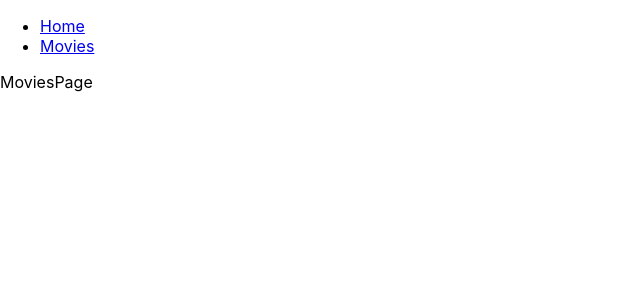
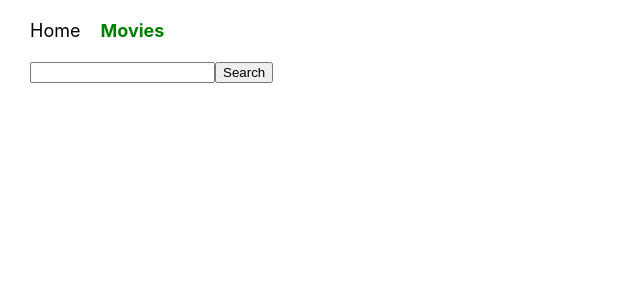
Before and after one commit to jujalei/goit-react-hw-05-movies, a React (Create React App) app: page /goit-react-hw-05-movies/movies in a window 1280 px wide. Shown: the top 300 px of the page, without its empty margins (0-640 px from the left). Built offline with nearby package versions, Linux system fonts and the light colour scheme.

Commit message:
MoviesPage

```diff
--- a/src/components/App.jsx
+++ b/src/components/App.jsx
@@ -7,15 +7,10 @@ export const App = () => {
   return (
     <div>
       <header>
-        <nav>
-          <ul>
-            <li>
-              <NavLink to="/">Home</NavLink>
-            </li>
-            <li>
-              <NavLink to="/movies">Movies</NavLink>
-            </li>
-          </ul>
+        <nav className="menu">
+          <NavLink to="/">Home</NavLink>
+
+          <NavLink to="/movies">Movies</NavLink>
         </nav>
       </header>
       <main>
--- a/src/index.css
+++ b/src/index.css
@@ -7,9 +7,32 @@ body {
     sans-serif;
   -webkit-font-smoothing: antialiased;
   -moz-osx-font-smoothing: grayscale;
+  padding-left: 30px;
+  padding-right: 30px;
 }
 
 code {
   font-family: source-code-pro, Menlo, Monaco, Consolas, 'Courier New',
     monospace;
 }
+
+header {
+  padding-top: 20px;
+  padding-bottom: 20px;
+}
+
+.menu {
+  display: flex;
+  gap: 20px;
+}
+
+.menu > a {
+  text-decoration: none;
+  color: black;
+  font-size: 18px;
+}
+
+.menu > a.active {
+  color: green;
+  font-weight: 700;
+}
--- a/src/pages/HomePage.jsx
+++ b/src/pages/HomePage.jsx
@@ -1,11 +1,13 @@
 import React, { useEffect, useState } from 'react';
-import { Link } from 'react-router-dom';
+import { Link, useLocation } from 'react-router-dom';
 import { fetchTrendingToday } from 'services/api';
 
 const HomePage = () => {
   const [films, setFilms] = useState([]);
   const [isLoading, setIsLoading] = useState(false);
   const [error, setError] = useState(null);
+
+  const location = useLocation();
 
   useEffect(() => {
     const fetchFilmsData = async () => {
@@ -36,7 +38,12 @@ const HomePage = () => {
       {films.length > 0 &&
         films.map(film => {
           return (
-            <Link className="film" key={film.id} to={`/movies/${film.id}`}>
+            <Link
+              className="film"
+              key={film.id}
+              to={`/movies/${film.id}`}
+              state={{ from: location }}
+            >
               <div>
                 {/* <img
                   src={`https://image.tmdb.org/t/p/original${film.poster_path}`}
--- a/src/pages/MoviesDetails.jsx
+++ b/src/pages/MoviesDetails.jsx
@@ -58,7 +58,10 @@ const MoviesDetails = () => {
           />
 
           <p>
-            {' '}
+            <strong>User score:</strong> {filmDetails.vote_average}
+          </p>
+
+          <p>
             <strong>Overview:</strong> {filmDetails.overview}
           </p>
           <p>
--- a/src/pages/MoviesPage.jsx
+++ b/src/pages/MoviesPage.jsx
@@ -1,7 +1,82 @@
-import React from 'react';
+import React, { useEffect, useState } from 'react';
+import { Link, useLocation, useSearchParams } from 'react-router-dom';
+import { fetchFilmName } from 'services/api';
 
 export const MoviesPage = () => {
-  return <div>MoviesPage</div>;
+  const [searchParams, setSearchParams] = useSearchParams();
+  const searchTerm = searchParams.get('query');
+  const location = useLocation();
+
+  const [films, setFilms] = useState([]);
+  const [isLoading, setIsLoading] = useState(false);
+  const [error, setError] = useState(null);
+
+  useEffect(() => {
+    if (!searchTerm) return;
+
+    const fetchFilms = async () => {
+      try {
+        setIsLoading(true);
+
+        const response = await fetchFilmName(searchTerm);
+        const film = response.results;
+
+        setFilms(film);
+      } catch (error) {
+        setError(error.message);
+      } finally {
+        setIsLoading(false);
+      }
+    };
+
+    fetchFilms();
+  }, [searchTerm]);
+
+  const handleSumbit = event => {
+    event.preventDefault();
+    const searchValue = event.target.children.search.value;
+
+    setSearchParams({
+      query: searchValue,
+    });
+  };
+
+  return (
+    <div>
+      <form onSubmit={handleSumbit}>
+        <input type="text" name="search" required />
+        <button type="submit">Search</button>
+      </form>
+
+      {error !== null && (
+        <p className="c-error">
+          Oops, some error occured. Please, try again later. Error: {error}
+        </p>
+      )}
+      {isLoading && 'loading'}
+
+      {films.length > 0 &&
+        films.map(film => {
+          return (
+            <Link
+              className="film"
+              key={film.id}
+              to={`/movies/${film.id}`}
+              state={{ from: location }}
+            >
+              <div>
+                {/* <img
+                  src={`https://image.tmdb.org/t/p/original${film.poster_path}`}
+                  alt={film.title}
+                  width={295}
+                /> */}
+                <h3> {film.title}</h3>
+              </div>
+            </Link>
+          );
+        })}
+    </div>
+  );
 };
 
 export default MoviesPage;
--- a/src/services/api.js
+++ b/src/services/api.js
@@ -53,3 +53,15 @@ export const fetchReview = async filmId => {
     console.log(error);
   }
 };
+
+export const fetchFilmName = async name => {
+  try {
+    const response = await axios.get(
+      `${BASE_URL}/search/movie?query=${name}`,
+      options
+    );
+    return response.data;
+  } catch (error) {
+    console.log(error);
+  }
+};
```
